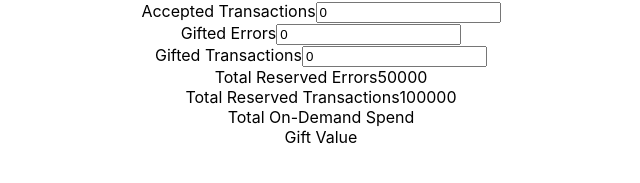
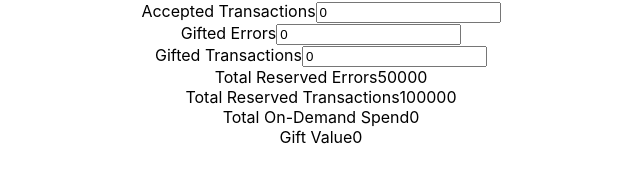
Before and after one commit to souredoutlook/santry-claus, a React (Create React App) app: page / in a window 1280 px wide. Shown: the part 267-450 px from the top of the page, without its empty margins (319-959 px from the left). Built offline with nearby package versions, Linux system fonts and the light colour scheme.

Commit message:
add giftValue and onDemand to state

```diff
--- a/src/App.js
+++ b/src/App.js
@@ -19,7 +19,13 @@ export default function App() {
     acceptedTransactions: 0,
     giftedErrors: 0,
     giftedTransactions: 0,
+    onDemand: 0,
+    giftValue: 0,
   });
+
+  // useEffect(()=>{
+  //   setGiftDetails(prev => ({...prev, }));
+  // },[giftDetails])
 
   return (
     <div className="App">
@@ -81,11 +87,11 @@ export default function App() {
         </div>
         <div className="computed--on-demand computed-group">
           <span>Total On-Demand Spend</span>
-          <span>{/*on-demand spend goes here*/}</span>
+          <span>{giftDetails.onDemand}</span>
         </div>
         <div className="computed--gift-value computed group">
           <span>Gift Value</span>
-          <span>{/*gift value goes here*/}</span>
+          <span>{giftDetails.giftValue}</span>
         </div>
       </div>
     </div>
```
